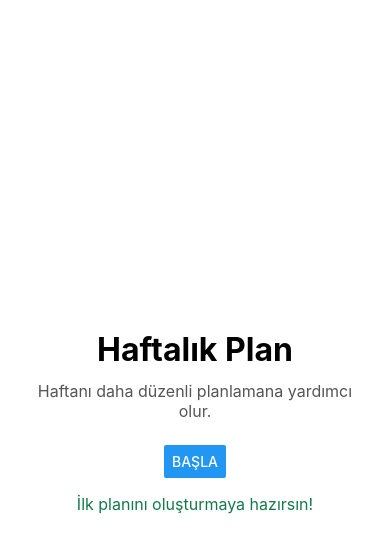
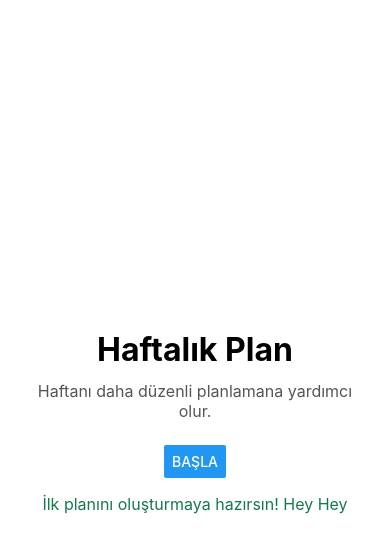
Before and after one commit to alkang53/haftalik-plan, a React Native app: screen / in a window 390 px wide. Both pictures are taken after a click on the button "BAŞLA". Shown: the top 552 px of the page. Built offline with nearby package versions, Linux system fonts and the light colour scheme.

Commit message:
ikinci deneme

```diff
--- a/App.tsx
+++ b/App.tsx
@@ -17,7 +17,7 @@ export default function App() {
         accessibilityLabel="Haftalık Plan uygulamasını başlat"
       />
       {started && (
-        <Text style={styles.started}>İlk planını oluşturmaya hazırsın!</Text>
+        <Text style={styles.started}>İlk planını oluşturmaya hazırsın! Hey Hey</Text>
       )}
       <StatusBar style="auto" />
     </View>
```
